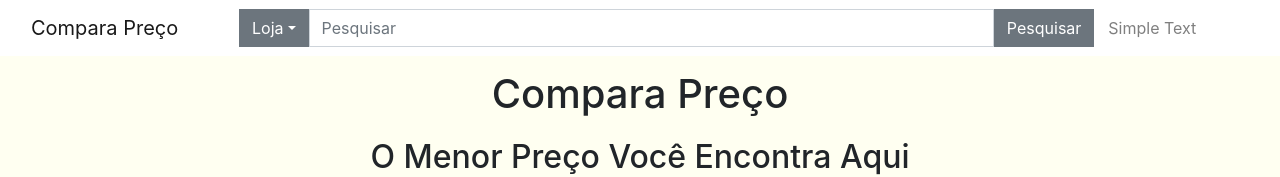
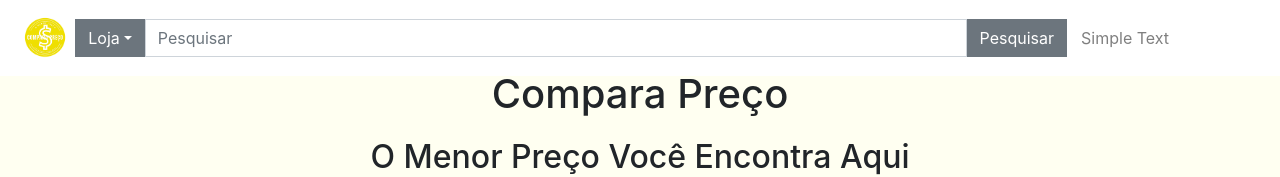
Before and after one commit to eliasbrJr/CompDePreco, a React (Create React App) app in the folder comparapreco/: page / in a window 1280 px wide. Shown: the top 177 px of the page. Built offline with nearby package versions, Linux system fonts and the light colour scheme; no server answers.

Commit message:
header e footer

```diff
--- a/comparapreco/src/componets/header.js
+++ b/comparapreco/src/componets/header.js
@@ -1,5 +1,6 @@
 import React, { useState } from 'react';
 import './header.css'
+import logo from '../Assets/Photos/Logotipo ComparaPreco.svg'
 import {
   Collapse,
   Navbar,
@@ -31,7 +32,7 @@ const Topo = (props) => {
   return (
     <div className="topo">
       <Navbar light expand="md">
-        <NavbarBrand className="col col-sm-2" href="/">Compara Preço</NavbarBrand>
+        <img className='sotre-pic'src={logo} alt='Foto da Loja' height='60px'/>
         <NavbarToggler onClick={toggle} />
         <Collapse isOpen={isOpen} navbar>
           <Nav className="mr-auto" navbar>
```
Also changed, not shown: comparapreco/src/Assets/Photos/Logotipo ComparaPreco.svg (added), comparapreco/src/Assets/Photos/logo.png (added).
